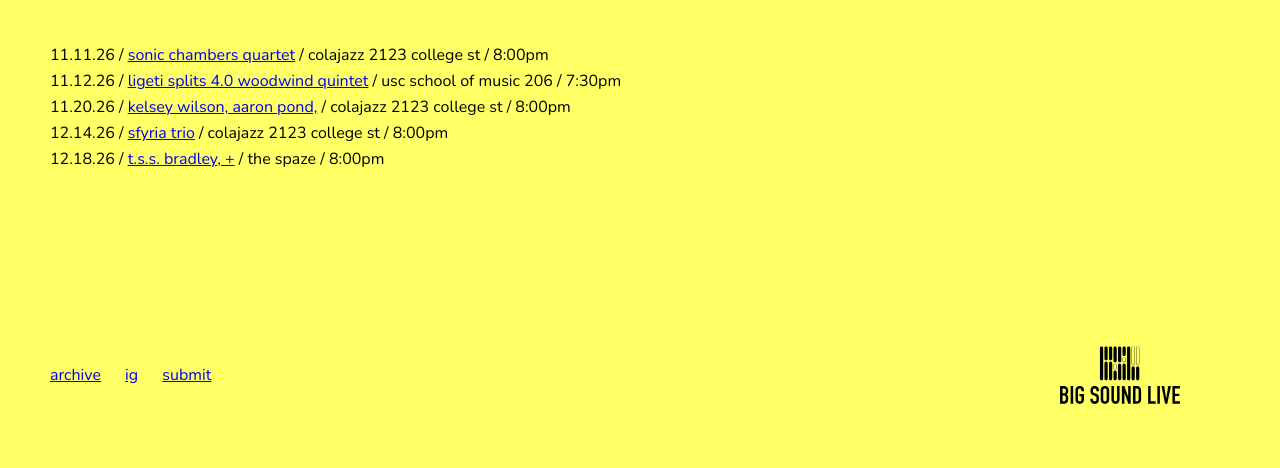
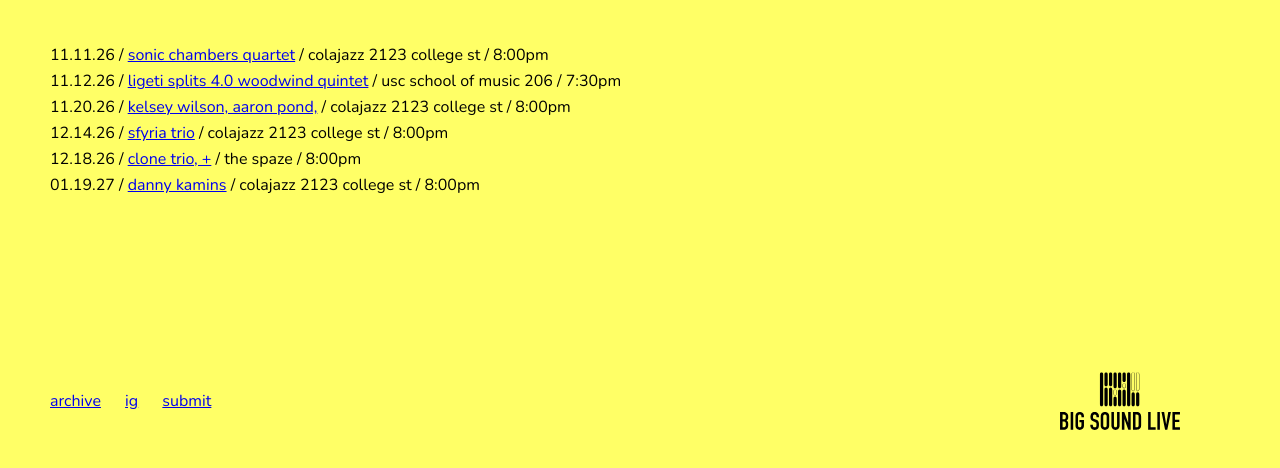
Before and after one commit to bigsoundlive/bigsoundlive.github.io, a plain HTML site: page index.html in a window 1280 px wide. Shown: the part 472-940 px from the top of the page. Drawn offline with nearby package versions, Linux system fonts and the light colour scheme.

Commit message:
Update index.html

```diff
--- a/index.html
+++ b/index.html
@@ -177,7 +177,8 @@
       {date: '11.12.26', venue: 'usc school of music 206', artist: 'ligeti splits 4.0 woodwind quintet', link: 'https://sc.edu/study/colleges_schools/music/concerts_and_events/calendar/index.php?trumbaEmbed=view%3Devent%26eventid%3D1433326295', time: '7:30pm' },
       {date: '11.20.26', venue: 'colajazz 2123 college st', artist: 'kelsey wilson, aaron pond,', link: 'https://aaronpond.bandcamp.com/', time: '8:00pm' },
       {date: '12.14.26', venue: 'colajazz 2123 college st', artist: 'sfyria trio', link: 'https://sfyriatrio.bandcamp.com/', time: '8:00pm' },
-      {date: '12.18.26', venue: 'the spaze', artist: 't.s.s. bradley, +', link: 'https://grouseeditions.bandcamp.com/album/clone-trio', time: '8:00pm' },
+      {date: '12.18.26', venue: 'the spaze', artist: 'clone trio, +', link: 'https://grouseeditions.bandcamp.com/album/clone-trio', time: '8:00pm' },
+      {date: '01.19.27', venue: 'colajazz 2123 college st', artist: 'danny kamins', link: 'https://dannykamins.bandcamp.com/', time: '8:00pm' },
 
 
     ];
```
